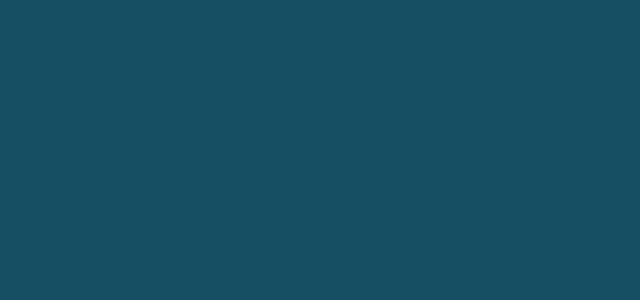
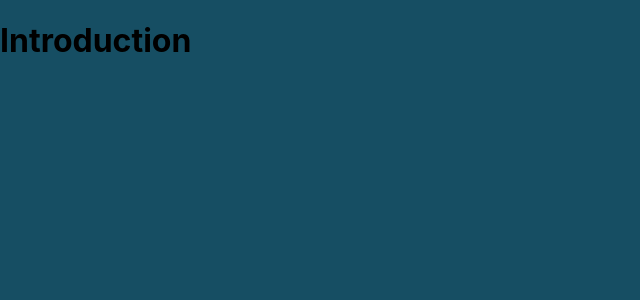
Before and after one commit to phajsi/burnout-spa, a React (Create React App) app: page /burnout-in-tech_scene-1 in a window 1280 px wide. Shown: the top 300 px of the page, without its empty margins (0-640 px from the left). Built offline with nearby package versions, Linux system fonts and the light colour scheme.

Commit message:
Fix conflicts and add route

```diff
--- a/package.json
+++ b/package.json
@@ -21,12 +21,6 @@
     "test": "react-scripts test",
     "eject": "react-scripts eject"
   },
-  "eslintConfig": {
-    "extends": [
-      "react-app",
-      "react-app/jest"
-    ]
-  },
   "browserslist": {
     "production": [
       ">0.2%",
--- a/src/pages/Burnout.tsx
+++ b/src/pages/Burnout.tsx
@@ -505,10 +505,6 @@ const Burnout = () => {
             energy, but with the chance to recover, the energy can be recharged
             keeping exhaustion at bay, without time to recover the exhaustion
             continues.
-            {/* <div className="border-2 rounded-md p-2 my-2 border-amber-800 bg-[#A8663E]">
-          Typical feelings of inefficacy are feeling that there's no future,
-          feeling stuck.{" "}
-        </div> */}
           </p>
         </div>
       </div>
@@ -820,11 +816,9 @@ const Burnout = () => {
         <h3 className="text-neutral-200 font-bold capitalize leading-8 text-xl">
           Test what you have learned
         </h3>
-        <a
-          href="https://www.figma.com/proto/0aR0EDHOKOrSddx8CSUwLp/Untitled?type=design&node-id=204-146&scaling=min-zoom&page-id=0%3A1&starting-point-node-id=204%3A146"
-          target="_blank"
-          rel="noreferrer"
-        >
+        {/* Prortype:
+         "https://www.figma.com/proto/0aR0EDHOKOrSddx8CSUwLp/Untitled?type=design&node-id=204-146&scaling=min-zoom&page-id=0%3A1&starting-point-node-id=204%3A146" */}
+        <a href="burnout-in-tech_scene-1" rel="noreferrer">
           <button className="py-8">
             <svg
               width="123"
--- a/src/pages/Scene1.tsx
+++ b/src/pages/Scene1.tsx
@@ -1,7 +1,13 @@
 import React from "react";
 
 const Scene1 = () => {
-  return <div></div>;
+  return (
+    <main className="w-full">
+      <h1 className="text-neutral-200 m-auto font-bold capitalize w-max text-2xl sm:text-4xl font-mono underline">
+        Introduction
+      </h1>
+    </main>
+  );
 };
 
 export default Scene1;
```
